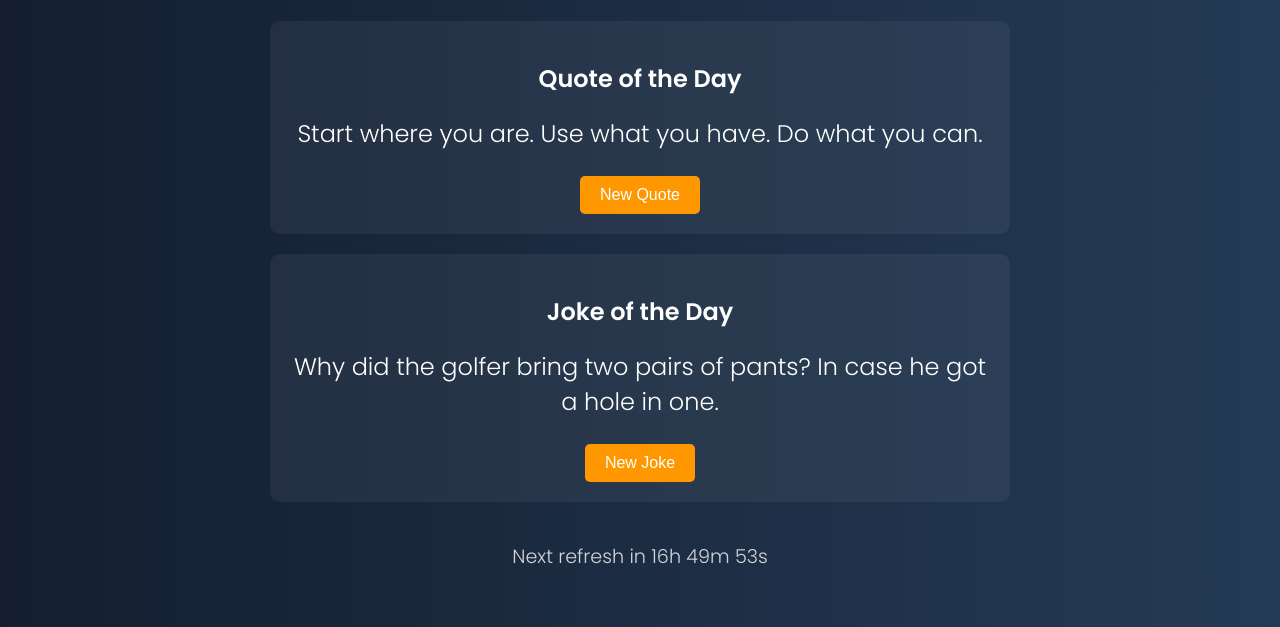
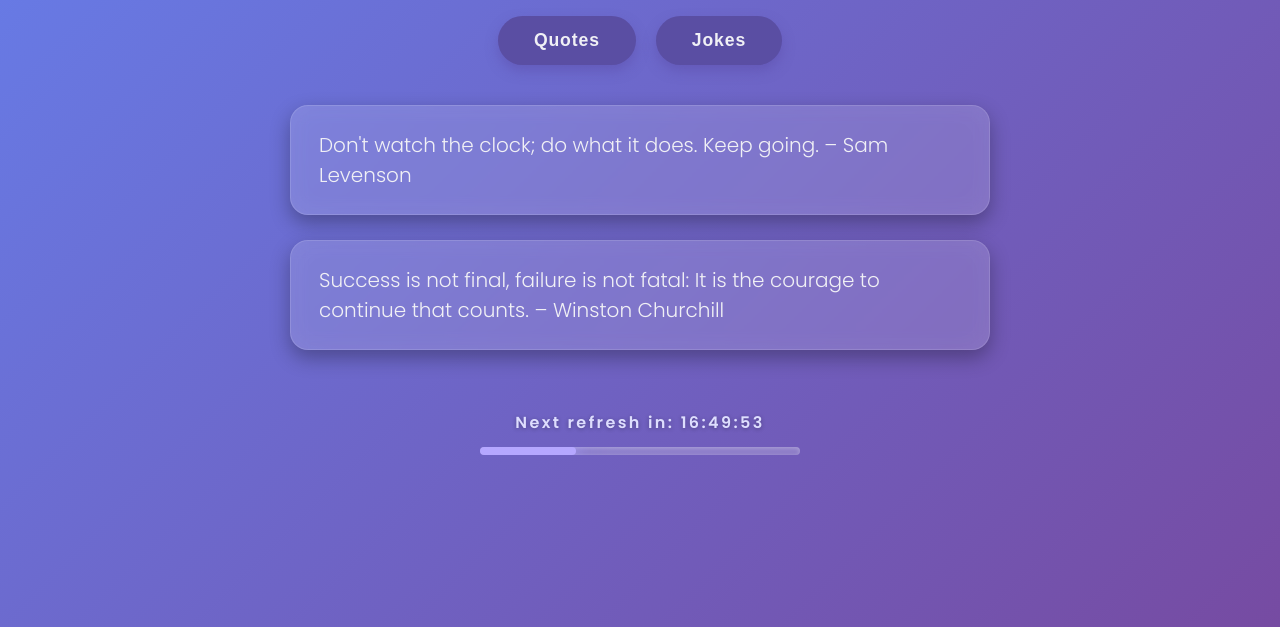
Before and after one commit to mohsen-create/Daily-Boost, a plain HTML site: page index.html in a window 1280 px wide. Shown: the part 173-800 px from the top of the page. Drawn offline with Linux system fonts and the light colour scheme.

Commit message:
Update index.html

```diff
--- a/index.html
+++ b/index.html
@@ -3,164 +3,269 @@
 <head>
   <meta charset="UTF-8" />
   <meta name="viewport" content="width=device-width, initial-scale=1" />
-  <title>Daily Boost</title>
-
-  <!-- ✅ Favicon using only favicon.ico -->
-  <link rel="icon" href="favicon.ico" type="image/x-icon">
+  <title>Quotes & Jokes</title>
   <link rel="shortcut icon" href="favicon.ico" type="image/x-icon">
-
   <style>
     @import url('https://fonts.googleapis.com/css2?family=Poppins:wght@300;600&display=swap');
-
+    * { margin: 0; padding: 0; box-sizing: border-box; }
     body {
-      margin: 0;
       font-family: 'Poppins', sans-serif;
-      background: linear-gradient(to right, #141e30, #243b55);
-      color: white;
+      background: linear-gradient(135deg, #667eea, #764ba2);
+      min-height: 100vh;
       display: flex;
       flex-direction: column;
       align-items: center;
-      justify-content: center;
-      min-height: 100vh;
-      text-align: center;
+      padding: 40px 20px;
+      color: #f0f0f5;
     }
-
     h1 {
-      font-size: 3em;
-      margin-bottom: 0.5em;
+      font-weight: 600;
+      font-size: 3rem;
+      margin-bottom: 8px;
+      text-shadow: 0 2px 8px rgba(0,0,0,0.25);
     }
-
+    .subtitle {
+      font-weight: 300;
+      font-size: 1.2rem;
+      margin-bottom: 40px;
+      letter-spacing: 0.1em;
+      text-transform: uppercase;
+      opacity: 0.75;
+      text-shadow: 0 1px 4px rgba(0,0,0,0.2);
+    }
+    .btns {
+      display: flex;
+      gap: 20px;
+      margin-bottom: 40px;
+    }
+    button {
+      background: #5a4ea3;
+      color: #f0f0f5;
+      border: none;
+      padding: 14px 36px;
+      font-weight: 600;
+      font-size: 1.1rem;
+      border-radius: 30px;
+      cursor: pointer;
+      box-shadow: 0 6px 12px rgba(91, 78, 169, 0.5);
+      transition: all 0.3s ease;
+      letter-spacing: 0.05em;
+    }
+    button:hover, button:focus {
+      background: #f0f0f5;
+      color: #5a4ea3;
+      box-shadow: 0 8px 20px rgba(91, 78, 169, 0.8);
+      transform: translateY(-3px);
+      outline: none;
+    }
     .section {
-      background-color: rgba(255, 255, 255, 0.05);
-      padding: 20px;
-      border-radius: 10px;
-      margin: 10px;
       max-width: 700px;
-      width: 90%;
+      width: 100%;
+      display: none;
+      flex-direction: column;
+      gap: 25px;
     }
-
-    .quote, .joke {
-      font-size: 1.5em;
-      margin: 10px 0;
+    .section.active {
+      display: flex;
     }
-
-    button {
-      margin-top: 15px;
-      padding: 10px 20px;
-      font-size: 1em;
-      border: none;
-      border-radius: 5px;
-      background-color: #ff9800;
-      color: white;
-      cursor: pointer;
+    .entry {
+      background: rgba(255,255,255,0.12);
+      padding: 24px 28px;
+      border-radius: 18px;
+      font-size: 1.25rem;
+      font-weight: 300;
+      line-height: 1.5;
+      color: #f0f0f5;
+      box-shadow: inset 0 0 30px rgba(255,255,255,0.05), 0 8px 20px rgba(0,0,0,0.3);
+      backdrop-filter: blur(8px);
+      border: 1.5px solid rgba(255,255,255,0.15);
       transition: background-color 0.3s ease;
     }
-
-    button:hover {
-      background-color: #e68900;
+    .entry:hover {
+      background: rgba(255,255,255,0.18);
+      border-color: #8c7bff;
     }
-
-    #countdown {
-      margin-top: 30px;
-      font-size: 1.2em;
-      opacity: 0.8;
+    .timer-container {
+      margin-top: 60px;
+      text-align: center;
+      color: #dedefe;
+      font-weight: 600;
+      letter-spacing: 0.15em;
+      user-select: none;
+    }
+    .timer-text {
+      font-size: 1rem;
+      margin-bottom: 12px;
+      text-shadow: 0 1px 4px rgba(0,0,0,0.3);
+    }
+    .progress-bar {
+      height: 8px;
+      width: 320px;
+      max-width: 90vw;
+      background: rgba(255, 255, 255, 0.2);
+      border-radius: 50px;
+      overflow: hidden;
+      margin: 0 auto;
+      box-shadow: inset 0 1px 4px rgba(255,255,255,0.3);
+    }
+    .progress-bar-inner {
+      height: 100%;
+      background: #b5a7ff;
+      width: 0%;
+      border-radius: 50px;
+      transition: width 0.5s ease;
+      box-shadow: 0 0 15px #b5a7ff, 0 0 30px #8c7bff;
+    }
+    @media (max-width: 500px) {
+      h1 { font-size: 2.2rem; }
+      button { font-size: 1rem; padding: 12px 28px; }
+      .entry { font-size: 1.1rem; padding: 18px 22px; }
+      .progress-bar { width: 280px; }
     }
   </style>
 </head>
 <body>
+
   <h1>Daily Boost</h1>
+  <div class="subtitle">Motivation & Laughter Delivered</div>
 
-  <div class="section">
-    <h2>Quote of the Day</h2>
-    <div class="quote" id="quote">Loading...</div>
-    <button onclick="newQuote()">New Quote</button>
+  <div class="btns">
+    <button onclick="showSection('quotes')">Quotes</button>
+    <button onclick="showSection('jokes')">Jokes</button>
   </div>
 
-  <div class="section">
-    <h2>Joke of the Day</h2>
-    <div class="joke" id="joke">Loading...</div>
-    <button onclick="newJoke()">New Joke</button>
+  <section id="quotes" class="section active"></section>
+  <section id="jokes" class="section"></section>
+
+  <div class="timer-container">
+    <div class="timer-text" id="countdown">Loading timer...</div>
+    <div class="progress-bar">
+      <div class="progress-bar-inner" id="progress"></div>
     </div>
-
-  <div id="countdown"></div>
+  </div>
 
 <script>
   const quotes = [
+    "Believe you can and you're halfway there. – Theodore Roosevelt",
+    "The only way to do great work is to love what you do. – Steve Jobs",
+    "Push yourself, because no one else is going to do it for you.",
+    "Dream big. Start small. Act now.",
+    "Don't watch the clock; do what it does. Keep going. – Sam Levenson",
+    "Success is not final, failure is not fatal: It is the courage to continue that counts. – Winston Churchill",
+    "You miss 100% of the shots you don’t take. – Wayne Gretzky",
+    "Do not wait for the perfect time. Take the time and make it perfect.",
+    "Be stronger than your excuses.",
+    "Doubt kills more dreams than failure ever will.",
+    "Act as if what you do makes a difference. It does. – William James",
+    "It always seems impossible until it’s done. – Nelson Mandela",
+    "Don’t limit your challenges. Challenge your limits.",
+    "You were born to be real, not perfect.",
+    "Work hard in silence, let your success be the noise.",
+    "Little by little, a little becomes a lot.",
+    "Discipline is choosing between what you want now and what you want most.",
+    "Strive for progress, not perfection.",
+    "The future depends on what you do today. – Mahatma Gandhi",
+    "What you get by achieving your goals is not as important as what you become.",
+    "Difficult roads often lead to beautiful destinations.",
     "The best way to predict the future is to create it.",
-      "Don’t watch the clock; do what it does. Keep going.",
-      "Success is not how high you have climbed, but how you make a positive difference to the world.",
-      "Hardships often prepare ordinary people for an extraordinary destiny.",
-      "Believe you can and you're halfway there.",
-      "You miss 100% of the shots you don’t take.",
-      "Start where you are. Use what you have. Do what you can.",
-      "Dream big. Start small. Act now.",
-      "Push yourself, because no one else is going to do it for you.",
-      "Opportunities don't happen. You create them.",
-      "Sometimes we're tested not to show our weaknesses, but to discover our strengths.",
-      "Don't limit your challenges. Challenge your limits.",
-      "Every day may not be good... but there's something good in every day.",
-      "It's never too late to be what you might have been.",
-      "Success usually comes to those who are too busy to be looking for it.",
-      "The harder you work for something, the greater you'll feel when you achieve it.",
-      "Great things never come from comfort zones.",
-      "If you get tired, learn to rest, not quit.",
-      "Stay positive, work hard, make it happen.",
-      "Your only limit is you."
+    "Don’t wish it were easier. Wish you were better.",
+    "Success doesn’t come from what you do occasionally. It comes from what you do consistently.",
+    "When you feel like quitting, remember why you started.",
+    "If it doesn’t challenge you, it won’t change you.",
+    "Keep your face always toward the sunshine—and shadows will fall behind you. – Walt Whitman",
+    "Energy and persistence conquer all things. – Benjamin Franklin",
+    "Either you run the day or the day runs you. – Jim Rohn",
+    "Everything you’ve ever wanted is on the other side of fear. – George Addair"
   ];
 
   const jokes = [
     "Why don’t scientists trust atoms? Because they make up everything!",
+    "Why did the scarecrow win an award? Because he was outstanding in his field!",
     "I told my wife she was drawing her eyebrows too high. She looked surprised.",
+    "Why can’t your nose be 12 inches long? Because then it would be a foot.",
+    "Parallel lines have so much in common… It’s a shame they’ll never meet.",
+    "I’m reading a book on anti-gravity. It’s impossible to put down.",
+    "Why don’t skeletons fight each other? They don’t have the guts.",
     "What’s orange and sounds like a parrot? A carrot.",
+    "I would tell you a joke about construction, but I'm still working on it.",
+    "Why do bicycles fall over? Because they are two-tired!",
+    "I told a joke about a roof once… it went over people’s heads.",
     "Why did the math book look sad? Because it had too many problems.",
+    "What do you call fake spaghetti? An impasta.",
+    "What do you call cheese that isn't yours? Nacho cheese!",
+    "Why did the cookie go to the hospital? Because he felt crummy.",
+    "Why don’t eggs tell jokes? They’d crack each other up.",
+    "Why couldn’t the leopard play hide and seek? Because he was always spotted.",
+    "I ate a clock yesterday—it was very time-consuming.",
+    "What do you call a fish wearing a bowtie? Sofishticated.",
+    "I only know 25 letters of the alphabet. I don’t know y.",
+    "How does a penguin build its house? Igloos it together.",
+    "Why did the golfer bring two pants? In case he got a hole in one.",
+    "I used to be addicted to soap, but I’m clean now.",
     "I asked my dog what's two minus two. He said nothing.",
-      "What do you call fake spaghetti? An impasta!",
-      "Why did the scarecrow win an award? Because he was outstanding in his field!",
-      "What do you call cheese that isn't yours? Nacho cheese.",
+    "Why don't oysters share their pearls? Because they're shellfish.",
+    "Why was the stadium so cool? Because it was filled with fans.",
+    "Why can’t a nose be 12 inches long? Because then it would be a foot.",
+    "Why did the man put his money in the freezer? He wanted cold hard cash.",
     "How do you organize a space party? You planet.",
-      "I would avoid the sushi if I were you. It’s a little fishy.",
-      "Why did the chicken go to the seance? To talk to the other side.",
-      "Why don’t skeletons fight each other? They don’t have the guts.",
-      "I’m reading a book on anti-gravity. It’s impossible to put down!",
-      "Want to hear a construction joke? Oh... never mind, I’m still working on it.",
-      "Why can’t your nose be 12 inches long? Because then it would be a foot.",
-      "How do cows stay up to date? They read the moos-paper.",
-      "Why did the bicycle fall over? Because it was two-tired!",
-      "I used to play piano by ear, but now I use my hands.",
-      "Why did the golfer bring two pairs of pants? In case he got a hole in one.",
-      "I told a joke about a pencil once... but it had no point."
+    "What did the grape do when he got stepped on? Nothing but let out a little wine."
   ];
 
-    function newQuote() {
-      const quote = quotes[Math.floor(Math.random() * quotes.length)];
-      document.getElementById("quote").innerText = quote;
+  function getDailyIndices(total, count = 2) {
+    const day = Math.floor((new Date() - new Date(new Date().getFullYear(), 0, 0)) / 86400000);
+    let base = (day * count) % total;
+    return [base, (base + 1) % total];
   }
 
-    function newJoke() {
-      const joke = jokes[Math.floor(Math.random() * jokes.length)];
-      document.getElementById("joke").innerText = joke;
+  function displayEntries(type, data) {
+    const container = document.getElementById(type);
+    container.innerHTML = '';
+    const indices = getDailyIndices(data.length, 2);
+    indices.forEach(i => {
+      const div = document.createElement('div');
+      div.className = 'entry';
+      div.textContent = data[i];
+      container.appendChild(div);
+    });
+  }
+
+  function showSection(type) {
+    document.querySelectorAll('.section').forEach(sec => sec.classList.remove('active'));
+    document.getElementById(type).classList.add('active');
   }
 
   function startCountdown() {
+    const countdownEl = document.getElementById('countdown');
+    const progressBar = document.getElementById('progress');
+
+    function update() {
       const now = new Date();
-      const nextMidnight = new Date();
-      nextMidnight.setHours(24, 0, 0, 0);
-      let diff = nextMidnight - now;
+      const midnight = new Date();
+      midnight.setHours(24, 0, 0, 0);
+      const diff = midnight - now;
 
-      setInterval(() => {
-        diff -= 1000;
-        const hours = Math.floor(diff / (1000 * 60 * 60));
-        const minutes = Math.floor((diff % (1000 * 60 * 60)) / (1000 * 60));
-        const seconds = Math.floor((diff % (1000 * 60)) / 1000);
-        document.getElementById("countdown").innerText = `Next refresh in ${hours}h ${minutes}m ${seconds}s`;
-      }, 1000);
+      const hrs = String(Math.floor(diff / 3600000)).padStart(2, '0');
+      const mins = String(Math.floor((diff % 3600000) / 60000)).padStart(2, '0');
+      const secs = String(Math.floor((diff % 60000) / 1000)).padStart(2, '0');
+
+      countdownEl.textContent = `Next refresh in: ${hrs}:${mins}:${secs}`;
+      const passed = (24 * 3600 * 1000 - diff);
+      const percent = (passed / (24 * 3600 * 1000)) * 100;
+      progressBar.style.width = percent + '%';
+
+      if (diff <= 1000) {
+        displayEntries('quotes', quotes);
+        displayEntries('jokes', jokes);
+      }
+    }
+    update();
+    setInterval(update, 1000);
   }
 
-    window.onload = () => {
-      newQuote();
-      newJoke();
+  displayEntries('quotes', quotes);
+  displayEntries('jokes', jokes);
   startCountdown();
-    };
 </script>
+
 </body>
 </html>
```
Lines whose indentation alone changed are shown as unchanged.
